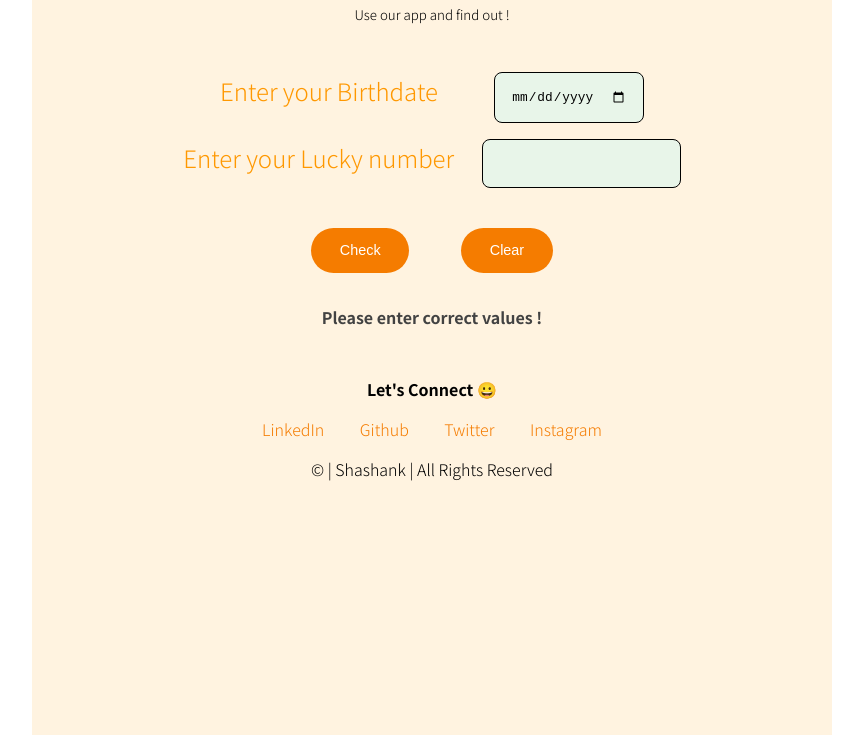
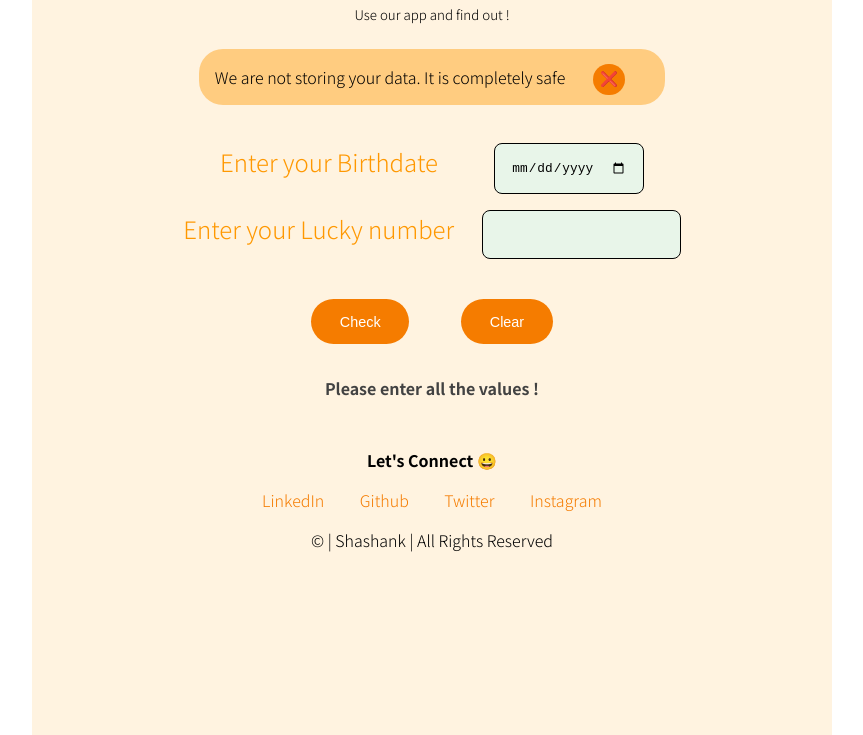
Before and after one commit to sks-21/Lucky-Birthday, a plain HTML site: page index.html in a window 1280 px wide. Both pictures are taken after a click on the button "Check". Shown: the part 97-832 px from the top of the page, without its empty margins (208-1071 px from the left). Drawn offline with Linux system fonts and the light colour scheme.

Commit message:
feat: added privacy notice

```diff
--- a/app.js
+++ b/app.js
@@ -4,6 +4,7 @@ let checkBtn = document.querySelector("#check");
 let clearBtn = document.querySelector("#clear");
 let outputDiv = document.querySelector("#output");
 let imageDiv = document.querySelector("#div-image");
+let crossBtn = document.querySelector(".btn-cross");
 
 function check(bDate, num) {
   let sum = 0;
@@ -44,7 +45,7 @@ checkBtn.addEventListener("click", () => {
   }
 
   if (!dateEl.value || !numEl.value) {
-    msg = "Please enter correct values !";
+    msg = "Please enter all the values !";
   } else {
     let ans = check(dateEl.value, numEl.value);
 
@@ -65,3 +66,8 @@ clearBtn.addEventListener("click", () => {
   outputDiv.innerText = " ";
   imageDiv.children[0].remove();
 });
+
+
+crossBtn.addEventListener('click',()=>{
+  crossBtn.parentElement.remove();
+})
--- a/index.html
+++ b/index.html
@@ -13,7 +13,7 @@
   <div class="div-container">
     <h1>Is your Birthday Lucky ??</h1>
     <small>Use our app and find out !</small>
-
+    <span>We are not storing your data. It is completely safe <button class="btn-cross">❌</button></span>
     <p>
       <label for="date" class="label-date">Enter your Birthdate</label>
       <input type="date" id="date" name="date" class="input-date" />
--- a/styles.css
+++ b/styles.css
@@ -3,6 +3,7 @@
 :root {
   --primary-color: #f57c00;
   --secondary-color: #ff9800;
+  --off-white: #fff3e0 ;
   --gray: #424242;
 }
 
@@ -16,7 +17,7 @@ body {
   margin: auto;
   text-align: center;
   /* background-color: #ffe0b2; */
-  background-color: #fff3e0;
+  background-color: var(--off-white);
 
   padding-bottom: 1rem;
   height: 100vh;
@@ -33,13 +34,34 @@ h1 {
 
 /* small */
 small {
-    /* color: var(--gray); */
-    /* color: red; */
-    margin-bottom: 3rem;
-    display: block;
-  }
+  /* color: var(--gray); */
+  /* color: red; */
+  margin-bottom: 1rem;
+  display: block;
+}
 
 
+/* span */
+
+span{
+  background-color: #ffcc80;
+  padding:  1em;
+  border-radius: 1.5rem ;
+  margin-bottom: 2rem;
+  display: inline;
+  text-align: center;
+}
+
+.btn-cross{
+padding: 0.5em;
+/* background-color: #ffcc80; */
+}
+
+.btn-cross:hover{
+  /* background-color: var(--primary-color); */
+  background-color: #ffcc80;
+  background-color:var(--off-white);
+}
 /* Input */
 input {
   font-size: 0.8rem;
@@ -49,9 +71,12 @@ input {
   background-color: #e8f5e9;
   cursor: pointer;
 }
+
 .input-date {
   margin-left: 3.3rem;
+  margin-top: 2rem;
 }
+
 .input-num {
   margin-left: 1.5rem;
 }
@@ -133,9 +158,10 @@ a:hover {
 }
 
 
-.div-image{
+.div-image {
   margin-bottom: 2rem;
 }
+
 /* Profit and loss */
 .loss {
   color: red;
@@ -149,7 +175,7 @@ a:hover {
 @media only screen and (max-width: 768px) {
   /* For mobile phones: */
 
-  footer{
+  footer {
     width: 100%;
   }
 }
```
